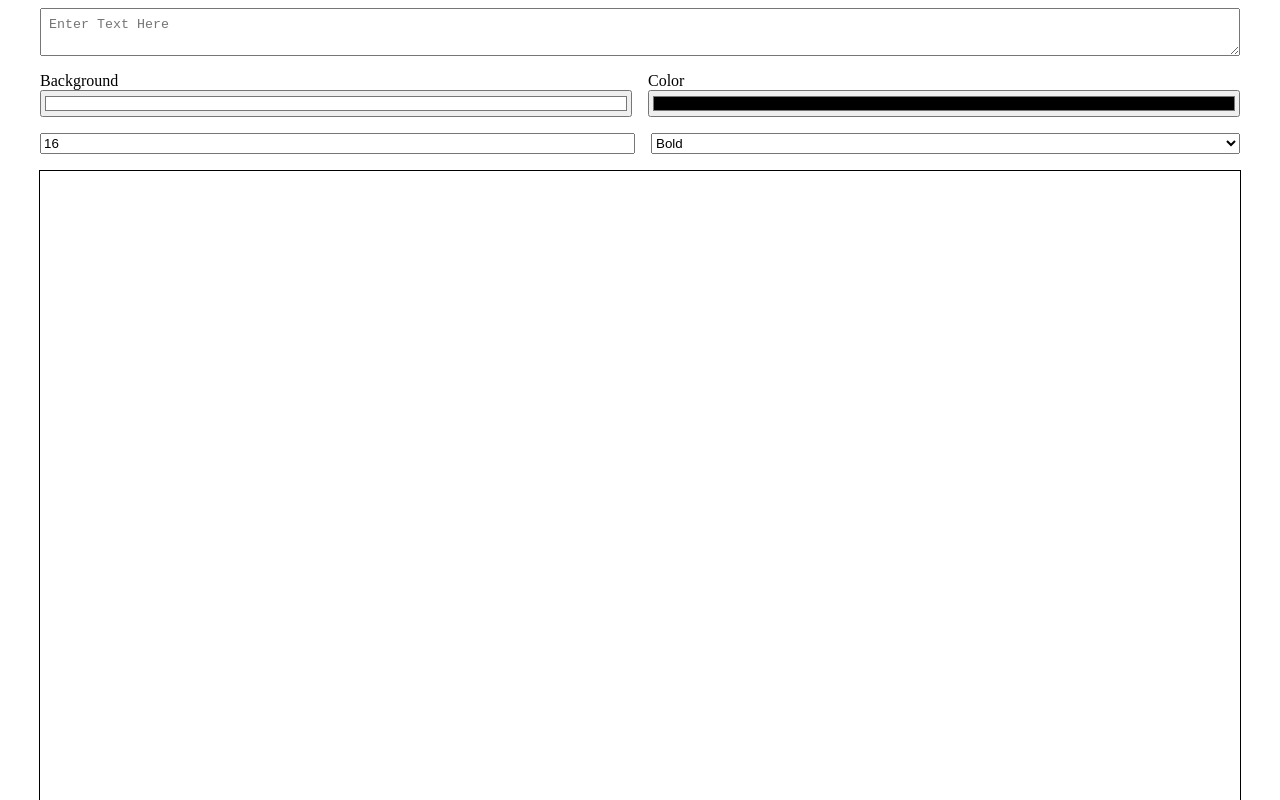
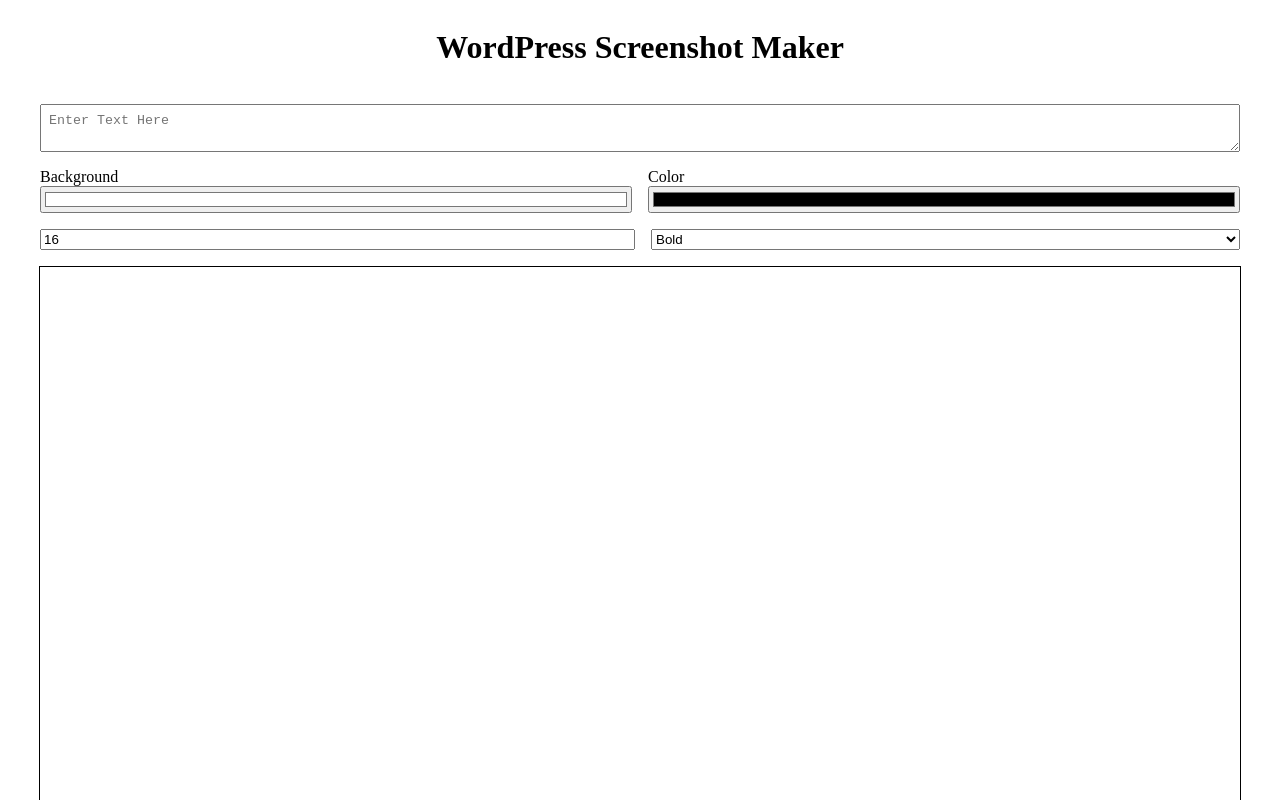
Before and after one commit to kylemichaelsullivan/wp-screenshot-png, a React (Vite) app: page / in a window 1280 px wide. Shown: the top 800 px of the page. Built offline with nearby package versions, Linux system fonts and the light colour scheme.

Commit message:
FIX: Add .text-center

```diff
--- a/src/App.tsx
+++ b/src/App.tsx
@@ -5,6 +5,7 @@
 function App() {
 	return (
 		<div className='App flex flex-col gap-4'>
+			<h1 className='text-2xl font-bold text-center'>WordPress Screenshot Maker</h1>
 			<Input />
 			<Output />
 			<Buttons />
--- a/src/index.css
+++ b/src/index.css
@@ -22,6 +22,10 @@
 
 .gap-4 {
 	gap: 1rem;
+}
+
+.text-center {
+	text-align: center;
 }
 
 .Input,
```
Also changed, not shown: tailwind.config.js (added, +8 -0 lines).
